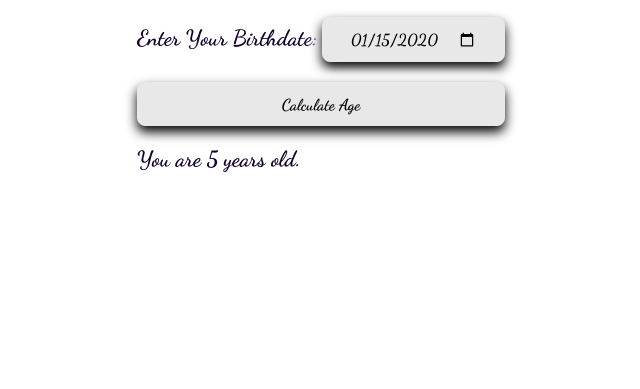
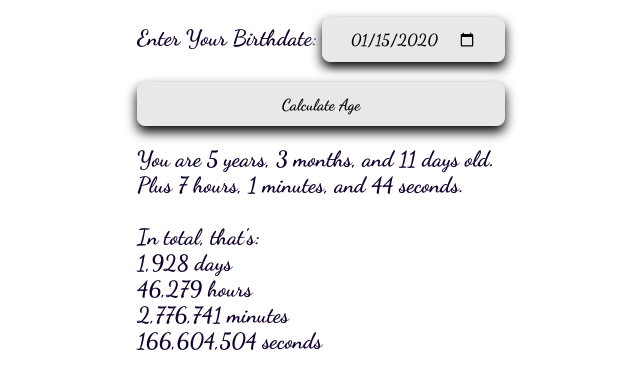
Before and after one commit to Kaushar45/age-calculator, a plain HTML site: page index.html in a window 1280 px wide. Both pictures are taken after typing "2020-01-15" into the empty fields and a click on the button "Calculate Age". Shown: the part 41-430 px from the top of the page, without its empty margins (319-959 px from the left). Drawn offline with Linux system fonts and the light colour scheme.

Commit message:
added month & time

```diff
--- a/index.html
+++ b/index.html
@@ -17,7 +17,7 @@
       <label for="birthdate">Enter Your Birthdate:</label>
       <input type="date" id="birthdate" />
     </div>
-    <button onclick="calculateAge()">Calculate Age</button>
+    <button onclick="startRealTimeAgeCounting()">Calculate Age</button>
     <p id="result"></p>
   </body>
 </html>
--- a/script.js
+++ b/script.js
@@ -8,15 +8,112 @@ function calculateAge() {
 
   const birthDate = new Date(birthdate);
   const today = new Date();
-  let age = today.getFullYear() - birthDate.getFullYear();
-  const monthDifference = today.getMonth() - birthDate.getMonth();
 
-  if (
-    monthDifference < 0 ||
-    (monthDifference === 0 && today.getDate() < birthDate.getDate())
-  ) {
-    age--;
+  // Calculate total milliseconds of age
+  const ageInMs = today - birthDate;
+
+  // Convert to various units
+  const msInSecond = 1000;
+  const msInMinute = msInSecond * 60;
+  const msInHour = msInMinute * 60;
+  const msInDay = msInHour * 24;
+  const msInMonth = msInDay * 30.436875; // Average days in a month
+  const msInYear = msInDay * 365.25; // Account for leap years
+
+  // Calculate years
+  const years = Math.floor(ageInMs / msInYear);
+
+  // Calculate months (more accurate method)
+  let months = today.getMonth() - birthDate.getMonth();
+  if (months < 0) months += 12;
+
+  // Adjust month if the day of month is earlier
+  if (today.getDate() < birthDate.getDate()) {
+    months = (months - 1 + 12) % 12;
   }
 
-  document.getElementById("result").innerText = `You are ${age} years old.`;
+  // Calculate days
+  const monthWithSameDate = new Date(
+    today.getFullYear(),
+    today.getMonth(),
+    birthDate.getDate()
+  );
+  let days;
+
+  if (today.getDate() >= birthDate.getDate()) {
+    // Easy case: we're already past the birth day in this month
+    days = today.getDate() - birthDate.getDate();
+  } else {
+    // We need to count days from the last month
+    const lastMonth = new Date(today.getFullYear(), today.getMonth(), 0);
+    days = lastMonth.getDate() - birthDate.getDate() + today.getDate();
+  }
+
+  // Calculate hours, minutes, seconds
+  let hours = today.getHours() - birthDate.getHours();
+  if (hours < 0) {
+    hours += 24;
+    days--;
+  }
+
+  let minutes = today.getMinutes() - birthDate.getMinutes();
+  if (minutes < 0) {
+    minutes += 60;
+    hours--;
+  }
+
+  let seconds = today.getSeconds() - birthDate.getSeconds();
+  if (seconds < 0) {
+    seconds += 60;
+    minutes--;
+  }
+
+  // Handle any potential negative values after adjustments
+  if (days < 0) {
+    // Recalculate months and days
+    months--;
+    if (months < 0) months += 12;
+
+    // Get days in the previous month
+    const daysInPrevMonth = new Date(
+      today.getFullYear(),
+      today.getMonth(),
+      0
+    ).getDate();
+    days += daysInPrevMonth;
+  }
+
+  if (hours < 0) {
+    hours += 24;
+    days--;
+  }
+
+  if (minutes < 0) {
+    minutes += 60;
+    hours--;
+  }
+
+  // Create result message
+  let resultText = `You are ${years} years, ${months} months, and ${days} days old.`;
+  resultText += `\nPlus ${hours} hours, ${minutes} minutes, and ${seconds} seconds.`;
+
+  // Calculate total values for additional information
+  const totalDays = Math.floor(ageInMs / msInDay);
+  const totalHours = Math.floor(ageInMs / msInHour);
+  const totalMinutes = Math.floor(ageInMs / msInMinute);
+  const totalSeconds = Math.floor(ageInMs / msInSecond);
+
+  resultText += `\n\nIn total, that's:`;
+  resultText += `\n${totalDays.toLocaleString()} days`;
+  resultText += `\n${totalHours.toLocaleString()} hours`;
+  resultText += `\n${totalMinutes.toLocaleString()} minutes`;
+  resultText += `\n${totalSeconds.toLocaleString()} seconds`;
+
+  document.getElementById("result").innerText = resultText;
 }
+
+// For real-time seconds update
+function startRealTimeAgeCounting() {
+  calculateAge();
+  setInterval(calculateAge, 1000); // Update every second
+}
```
